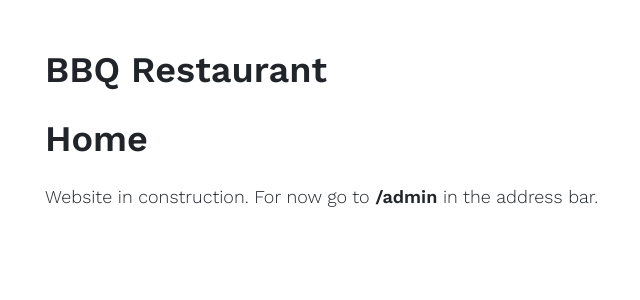
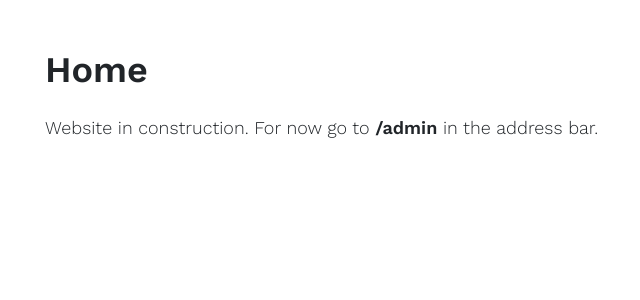
Before and after one commit to elalienx/bbq-restaurant-typescript-fe2, a React (Create React App) app: page / in a window 1280 px wide. Shown: the top 300 px of the page, without its empty margins (115-755 px from the left). Built offline with nearby package versions, Linux system fonts and the light colour scheme.

Commit message:
we have a project that peacefully have js and ts living together :)

```diff
--- a/package.json
+++ b/package.json
@@ -10,6 +10,7 @@
     "@types/node": "^16.11.34",
     "@types/react": "^18.0.9",
     "@types/react-dom": "^18.0.3",
+    "firebase": "^9.8.1",
     "react": "^18.1.0",
     "react-dom": "^18.1.0",
     "react-router-dom": "^6.3.0",
--- a/src/App.tsx
+++ b/src/App.tsx
@@ -15,7 +15,6 @@ export default function App() {
       <ModalProvider>
         <ItemsProvider>
           <BrowserRouter>
-            <h1>BBQ Restaurant</h1>
             <Routes>
               <Route path="/" element={<Home />} />
               <Route path="/admin" element={<AdminCategories />} />
```
Also changed, not shown: 1 other file (tests, documents, lock files or other folders).
